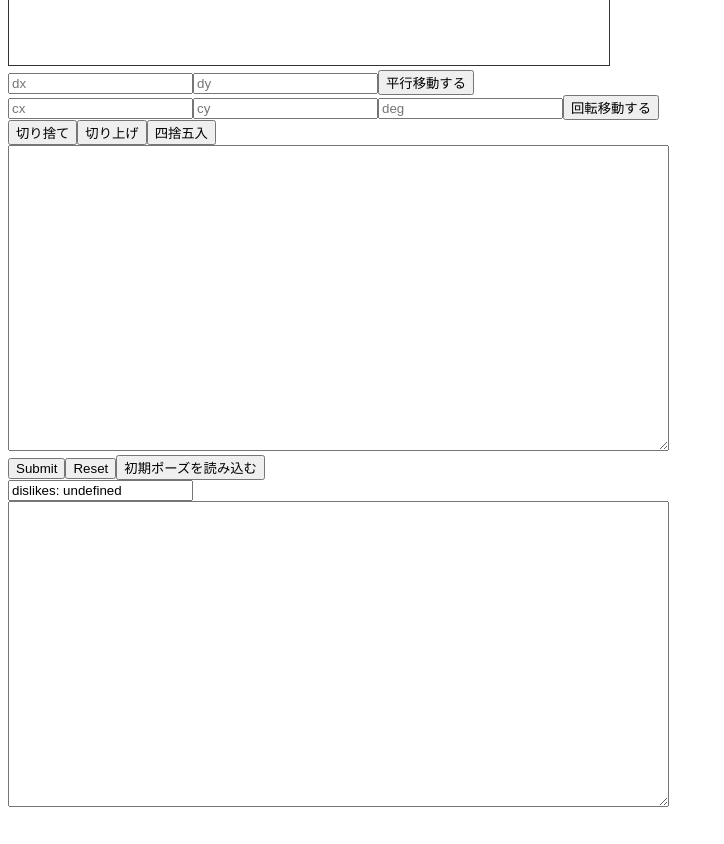
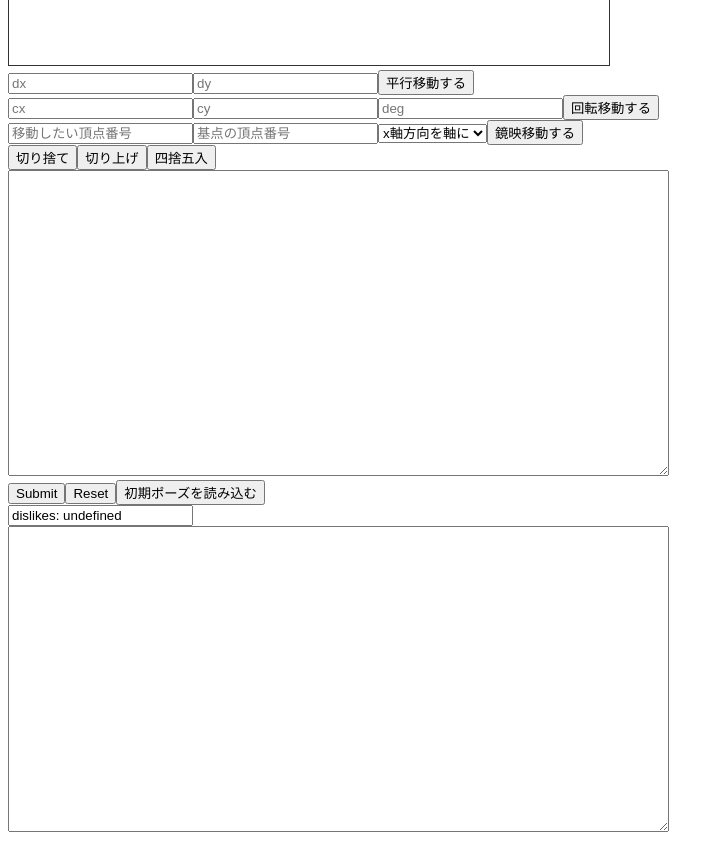
Before and after one commit to yuizumi/icfpc2021, a React app in the folder visualizer/: page / in a window 1280 px wide. Shown: the part 2920-3764 px from the top of the page, without its empty margins (0-724 px from the left). Before the commit the page ends 3739 px from the top, so only its background shows below. Built offline with nearby package versions, Linux system fonts and the light colour scheme; the HTML template or start-up script is replaced by a standard one.

Commit message:
頂点の鏡映反転操作を追加

```diff
--- a/visualizer/src/components/Rotation.tsx
+++ b/visualizer/src/components/Rotation.tsx
@@ -13,9 +13,9 @@ export const Rotation = (props: Props) => {
                 props.onSubmit(parseInt(target.cx.value, 10), parseInt(target.cy.value, 10), parseInt(target.deg.value, 10));
             }}
         >
-            <input type="text" name="cx" placeholder="cx" />
-            <input type="text" name="cy" placeholder="cy" />
-            <input type="text" name="deg" placeholder="deg" />
+            <input type="text" name="cx" placeholder="cx" required />
+            <input type="text" name="cy" placeholder="cy" required />
+            <input type="text" name="deg" placeholder="deg" required />
             <input type="submit" value="回転移動する" />
         </form>
     );
--- a/visualizer/src/components/Translation.tsx
+++ b/visualizer/src/components/Translation.tsx
@@ -13,8 +13,8 @@ export const Translation = (props: Props) => {
                 props.onSubmit(parseInt(target.dx.value, 10), parseInt(target.dy.value, 10));
             }}
         >
-            <input type="text" name="dx" placeholder="dx" />
-            <input type="text" name="dy" placeholder="dy" />
+            <input type="text" name="dx" placeholder="dx" required />
+            <input type="text" name="dy" placeholder="dy" required />
             <input type="submit" value="平行移動する" />
         </form>
     );
--- a/visualizer/src/components/ViewCanvas.tsx
+++ b/visualizer/src/components/ViewCanvas.tsx
@@ -78,6 +78,13 @@ export class ViewCanvas extends React.Component<Props> {
                             }
                         })()}
                     />
+                    {
+                        this.props.solution?.vertices.map((v, i) => (
+                            <text x={v[0]} y={v[1]} fontSize="3">
+                                {i}
+                            </text>
+                        ))
+                    }
                 </svg>
             );
         } catch (e) {
--- /dev/null
+++ b/visualizer/src/components/ZRotation.tsx
@@ -0,0 +1,25 @@
+import * as React from "react";
+
+export type Props = {
+    onSubmit: (v: number, base: number, axis: "x" | "y") => void;
+};
+
+export const ZRotation = (props: Props) => {
+    return (
+        <form
+            onSubmit={e => {
+                e.preventDefault();
+                const target = (e.target as EventTarget & { v: { value: string; };  base: { value: string; }; axis: { value: "x" | "y"; }; });
+                props.onSubmit(parseInt(target.v.value, 10), parseInt(target.base.value, 10), target.axis.value);
+            }}
+        >
+            <input type="text" name="v" placeholder="移動したい頂点番号" required />
+            <input type="text" name="base" placeholder="基点の頂点番号" required />
+            <select name="axis" required>
+                <option value="x">x軸方向を軸に</option>
+                <option value="y">y軸方向を軸に</option>
+            </select>
+            <input type="submit" value="鏡映移動する" />
+        </form>
+    );
+};
--- a/visualizer/src/containers/Container.tsx
+++ b/visualizer/src/containers/Container.tsx
@@ -8,6 +8,7 @@ import { EditBox } from "../components/EditBox";
 import { ResultBox } from "../components/ResultBox";
 import { Translation } from "../components/Translation";
 import { Rotation } from "../components/Rotation";
+import { ZRotation } from "../components/ZRotation";
 import { Round } from "../components/Round";
 
 export const Container = observer(({ store }: { store: Store }) => (
@@ -31,6 +32,9 @@ export const Container = observer(({ store }: { store: Store }) => (
                 <Rotation
                     onSubmit={(cx, cy, deg) => store.onRotate(cx, cy, deg)}
                 />
+                <ZRotation
+                    onSubmit={(v, base, axis) => store.onZRotate(v, base, axis)}
+                />
                 <Round
                     onRound={() => store.onRound()}
                     onCeil={() => store.onCeil()}
--- a/visualizer/src/stores/Store.ts
+++ b/visualizer/src/stores/Store.ts
@@ -150,4 +150,18 @@ export class Store {
       this.state.solution = { vertices: this.state.solution.vertices.map(v => [Math.floor(v[0]), Math.floor(v[1])]) };
     }
   }
+
+  @action.bound onZRotate(v: number, base: number, axis: "x" | "y"): void {
+    if (this.state.solution != null && this.state.solution.vertices[v] != null && this.state.solution.vertices[base] != null) {
+      const a = Array.of(...this.state.solution.vertices);
+      if (axis === "x") {
+        a[v] =
+          [this.state.solution.vertices[v][0], 2 * this.state.solution.vertices[base][1] - this.state.solution.vertices[v][1]];
+      } else {
+        a[v] =
+          [2 * this.state.solution.vertices[base][0] - this.state.solution.vertices[v][0], this.state.solution.vertices[v][1]];
+      }
+      this.state.solution = { vertices: a };
+    }
+  }
 }
```
Also changed, not shown: 1 other file (tests, documents, lock files or other folders).
